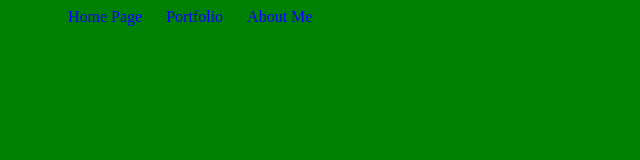
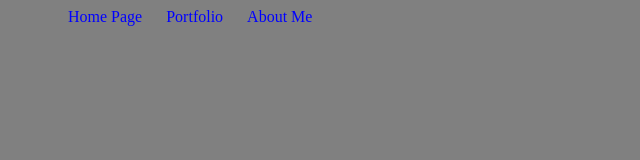
Before and after one commit to AnthonyMej/AnthonyMej, a plain HTML site: page index.html in a window 1280 px wide. Shown: the whole page, without its empty margins (0-640 px from the left). Drawn offline with Linux system fonts and the light colour scheme.

Commit message:
Fixed Toga favicon changed background color

```diff
--- a/index.html
+++ b/index.html
@@ -2,7 +2,7 @@
     <head>
         <title>Home</title>
         <link rel="stylesheet" href="./style/styles.css">
-        <link rel="shortcut icon" type=image/jpg href="./img/<tog.jpg>
+        <link rel="icon" type=image/jpg href="./img/tog.jpg"
     </head>
     <body>
         <nav>
--- a/style/styles.css
+++ b/style/styles.css
@@ -1,5 +1,5 @@
 body {
-    background-color: Green;
+    background-color: Grey;
     list-style: none;
     color:Purple;
 }
@@ -7,8 +7,7 @@ body a {
     color: #0000ff;
     text-decoration: none;
 }
-nav li {
-    display: inline;
+nav li{
+    display:inline;
     padding-left:20px;
-    text-align:right;
 }
```
Also changed, not shown: About.html (+2 -1 lines), Portfolio.html (+1 -1 lines), .c9/metadata/environment/About.html, .c9/metadata/environment/Portfolio.html, .c9/metadata/environment/index.html, .c9/metadata/environment/style/styles.css, 2 other files.
